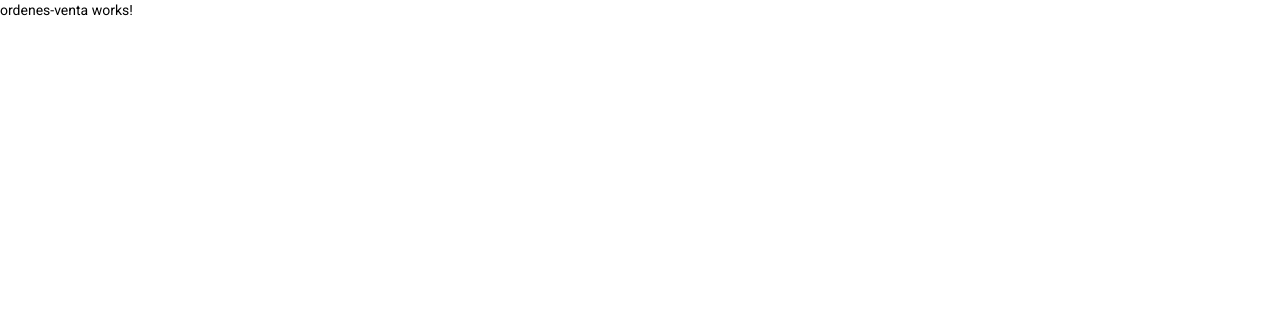
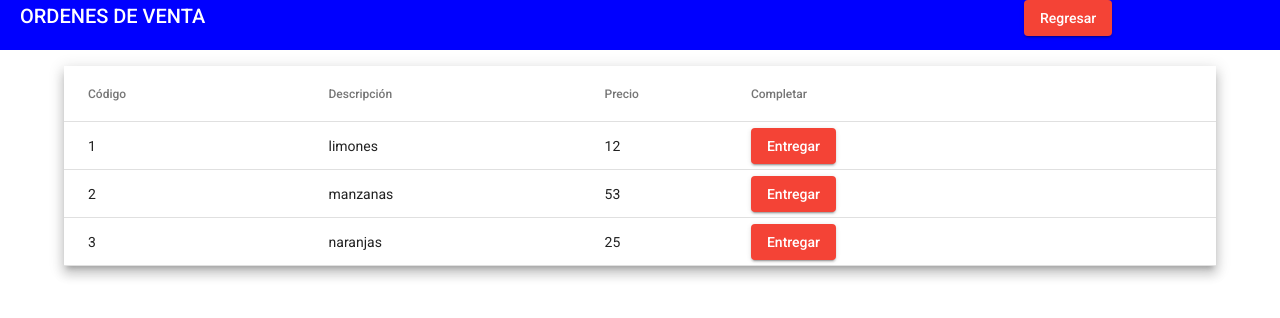
Before and after one commit to EddGomezH/Proyecto_Intermedias, an Angular app in the folder frontend/: page /ordenes_venta in a window 1280 px wide. Shown: the top 318 px of the page. Built offline with nearby package versions, Linux system fonts and the light colour scheme.

Commit message:
Finalizando front

```diff
--- a/frontend/src/app/app-routing.module.ts
+++ b/frontend/src/app/app-routing.module.ts
@@ -25,7 +25,7 @@ const routes: Routes = [
     component: OrdenesVentaComponent
   },
   {
-    path: 'ordenes_compra',
+    path: 'ordenes_transferencia',
     component: OrdenesTransferenciaComponent
   }
 ];
--- a/frontend/src/app/app.module.ts
+++ b/frontend/src/app/app.module.ts
@@ -11,6 +11,8 @@ import {MatButtonModule} from '@angular/material/button';
 import {FormsModule} from '@angular/forms';
 import {MatIconModule} from '@angular/material/icon';
 import {MatSelectModule} from '@angular/material/select';
+import {MatTableModule} from '@angular/material/table';
+
 import { OrdenesVentaComponent } from './components/ordenes-venta/ordenes-venta.component';
 import { OrdenesTransferenciaComponent } from './components/ordenes-transferencia/ordenes-transferencia.component';
 import { InicioRepartidorComponent } from './components/inicio-repartidor/inicio-repartidor.component';
@@ -37,7 +39,8 @@ import { PerfilComponent } from './components/perfil/perfil.component';
     MatButtonModule,
     FormsModule,
     MatIconModule,
-    MatSelectModule
+    MatSelectModule,
+    MatTableModule
   ],
   providers: [],
   bootstrap: [AppComponent]
--- a/frontend/src/app/components/inicio-repartidor/inicio-repartidor.component.ts
+++ b/frontend/src/app/components/inicio-repartidor/inicio-repartidor.component.ts
@@ -18,7 +18,7 @@ export class InicioRepartidorComponent implements OnInit {
   }
 
   ordenes_transferencia(){
-    this.router.navigate(['/ordenes_compra']);
+    this.router.navigate(['/ordenes_transferencia']);
   }
   perfil(){
     this.router.navigate(['/perfil']);
--- a/frontend/src/app/components/ordenes-transferencia/ordenes-transferencia.component.css
+++ b/frontend/src/app/components/ordenes-transferencia/ordenes-transferencia.component.css
@@ -0,0 +1,39 @@
+table {
+    width: 90%;
+    margin:1rem auto;
+ }
+
+ .contenedor {
+    display: flex;
+    flex-direction: column;
+    margin:1rem auto;
+    max-width: 600px;
+    box-shadow: -1px 3px 66px 0px rgba(0,0,0,0.75);
+    padding: 1rem;
+}
+
+.back-panel {
+    background-color: blue;
+    width: 100%;
+    height: 50px;
+    color: white;
+ }
+
+ .back-sub1
+{
+    float: left;
+    width: 80%;
+    height: 50px;
+}
+.back-button
+{
+    float: left;
+    width: 20%;
+    height: 50px;
+}
+
+.miniblok {
+    width: 100%;
+    height: 50px;
+    margin-left: 20px;
+}
--- a/frontend/src/app/components/ordenes-transferencia/ordenes-transferencia.component.html
+++ b/frontend/src/app/components/ordenes-transferencia/ordenes-transferencia.component.html
@@ -1 +1,46 @@
-<p>ordenes-transferencia works!</p>
+<div>
+    <div class="back-panel">
+
+      <div class="back-sub1">
+        <div class="miniblok">
+          <h2>ORDENES DE TRANSFERENCIA</h2>
+        </div>
+      </div>
+
+      <div class="back-button">
+        <button mat-raised-button color="warn" (click)="Regresar()">Regresar</button>
+      </div>
+
+    </div>
+    <div>
+        <table mat-table [dataSource]="datos" class="mat-elevation-z8" #tabla1>
+
+            <ng-container matColumnDef="codigo">
+              <th mat-header-cell *matHeaderCellDef> Código </th>
+              <td mat-cell *matCellDef="let transferencia"> {{transferencia.codigo}} </td>
+            </ng-container>
+
+            <ng-container matColumnDef="descripcion">
+              <th mat-header-cell *matHeaderCellDef> Descripción </th>
+              <td mat-cell *matCellDef="let transferencia"> {{transferencia.descripcion}} </td>
+            </ng-container>
+
+            <ng-container matColumnDef="precio">
+              <th mat-header-cell *matHeaderCellDef> Precio </th>
+              <td mat-cell *matCellDef="let transferencia"> {{transferencia.precio}} </td>
+            </ng-container>
+
+            <ng-container matColumnDef="borrar">
+              <th mat-header-cell *matHeaderCellDef> Completar </th>
+              <td mat-cell *matCellDef="let j = index;">
+                <button mat-raised-button color="warn" focusable="false" (click)="borrarFila(j)">
+                  Entregar
+                </button>
+              </td>
+            </ng-container>
+
+            <tr mat-header-row *matHeaderRowDef="columnas"></tr>
+            <tr mat-row *matRowDef="let row; columns: columnas;"></tr>
+          </table>
+    </div>
+</div>
--- a/frontend/src/app/components/ordenes-transferencia/ordenes-transferencia.component.ts
+++ b/frontend/src/app/components/ordenes-transferencia/ordenes-transferencia.component.ts
@@ -1,4 +1,14 @@
-import { Component, OnInit } from '@angular/core';
+import { Component, ViewChild,OnInit } from '@angular/core';
+import { Router } from '@angular/router';
+import {Location} from '@angular/common';
+import { MatTable } from '@angular/material/table';
+
+export interface Transferencia {
+  codigo: number;
+  descripcion: string;
+  precio:number;
+}
+
 
 @Component({
   selector: 'app-ordenes-transferencia',
@@ -7,9 +17,38 @@ import { Component, OnInit } from '@angular/core';
 })
 export class OrdenesTransferenciaComponent implements OnInit {
 
-  constructor() { }
+  columnas: string[] = ['codigo', 'descripcion', 'precio', 'borrar'];
+
+  datos: Transferencia[] = [
+  {codigo: 1, descripcion: 'limones',  precio: 12} ,
+  {codigo: 2, descripcion: 'manzanas',  precio: 53} ,
+  {codigo: 3, descripcion: 'naranjas',  precio: 25} ,
+  ];
+
+
+
+  constructor(private router:Router,private _location: Location) { }
 
   ngOnInit(): void {
   }
 
+  Regresar()
+  {
+    this._location.back();;
+  }
+
+  @ViewChild(MatTable) tabla1: MatTable<Transferencia>;
+
+  borrarFila(cod: number) {
+    if (confirm("Desea marcar la transacción como entregada?")) {
+      this.borrarOrden(cod);
+      this.datos.splice(cod, 1);
+      this.tabla1.renderRows();
+    }
+  }
+  borrarOrden(cod: number)
+  {
+    console.log(this.datos[cod]);
+  }
+
 }
--- a/frontend/src/app/components/ordenes-venta/ordenes-venta.component.css
+++ b/frontend/src/app/components/ordenes-venta/ordenes-venta.component.css
@@ -0,0 +1,39 @@
+table {
+    width: 90%;
+    margin:1rem auto;
+ }
+
+ .contenedor {
+    display: flex;
+    flex-direction: column;
+    margin:1rem auto;
+    max-width: 600px;
+    box-shadow: -1px 3px 66px 0px rgba(0,0,0,0.75);
+    padding: 1rem;
+}
+
+.back-panel {
+    background-color: blue;
+    width: 100%;
+    height: 50px;
+    color: white;
+ }
+
+ .back-sub1
+{
+    float: left;
+    width: 80%;
+    height: 50px;
+}
+.back-button
+{
+    float: left;
+    width: 20%;
+    height: 50px;
+}
+
+.miniblok {
+    width: 100%;
+    height: 50px;
+    margin-left: 20px;
+}
--- a/frontend/src/app/components/ordenes-venta/ordenes-venta.component.html
+++ b/frontend/src/app/components/ordenes-venta/ordenes-venta.component.html
@@ -1 +1,46 @@
-<p>ordenes-venta works!</p>
+<div>
+    <div class="back-panel">
+
+      <div class="back-sub1">
+        <div class="miniblok">
+          <h2>ORDENES DE VENTA</h2>
+        </div>
+      </div>
+
+      <div class="back-button">
+        <button mat-raised-button color="warn" (click)="Regresar()">Regresar</button>
+      </div>
+
+    </div>
+    <div>
+        <table mat-table [dataSource]="datos" class="mat-elevation-z8" #tabla1>
+
+            <ng-container matColumnDef="codigo">
+              <th mat-header-cell *matHeaderCellDef> Código </th>
+              <td mat-cell *matCellDef="let venta"> {{venta.codigo}} </td>
+            </ng-container>
+
+            <ng-container matColumnDef="descripcion">
+              <th mat-header-cell *matHeaderCellDef> Descripción </th>
+              <td mat-cell *matCellDef="let venta"> {{venta.descripcion}} </td>
+            </ng-container>
+
+            <ng-container matColumnDef="precio">
+              <th mat-header-cell *matHeaderCellDef> Precio </th>
+              <td mat-cell *matCellDef="let venta"> {{venta.precio}} </td>
+            </ng-container>
+
+            <ng-container matColumnDef="borrar">
+              <th mat-header-cell *matHeaderCellDef> Completar </th>
+              <td mat-cell *matCellDef="let j = index;">
+                <button mat-raised-button color="warn" focusable="false" (click)="borrarFila(j)">
+                  Entregar
+                </button>
+              </td>
+            </ng-container>
+
+            <tr mat-header-row *matHeaderRowDef="columnas"></tr>
+            <tr mat-row *matRowDef="let row; columns: columnas;"></tr>
+          </table>
+    </div>
+</div>
--- a/frontend/src/app/components/ordenes-venta/ordenes-venta.component.ts
+++ b/frontend/src/app/components/ordenes-venta/ordenes-venta.component.ts
@@ -1,4 +1,13 @@
-import { Component, OnInit } from '@angular/core';
+import { Component, ViewChild, OnInit } from '@angular/core';
+import { Router } from '@angular/router';
+import {Location} from '@angular/common';
+import { MatTable } from '@angular/material/table';
+
+export interface Venta {
+  codigo: number;
+  descripcion: string;
+  precio:number;
+}
 
 @Component({
   selector: 'app-ordenes-venta',
@@ -7,9 +16,37 @@ import { Component, OnInit } from '@angular/core';
 })
 export class OrdenesVentaComponent implements OnInit {
 
-  constructor() { }
+  columnas: string[] = ['codigo', 'descripcion', 'precio', 'borrar'];
+
+  datos: Venta[] = [
+  {codigo: 1, descripcion: 'limones',  precio: 12} ,
+  {codigo: 2, descripcion: 'manzanas',  precio: 53} ,
+  {codigo: 3, descripcion: 'naranjas',  precio: 25} ,
+  ];
+
+  constructor(private router:Router,private _location: Location) { }
 
   ngOnInit(): void {
   }
 
+  Regresar()
+  {
+    this._location.back();;
+  }
+
+  @ViewChild(MatTable) tabla1: MatTable<Venta>;
+
+  borrarFila(cod: number) {
+    if (confirm("Desea marcar la venta como entregada?")) {
+      this.borrarOrden(cod);
+      this.datos.splice(cod, 1);
+      this.tabla1.renderRows();
+    }
+  }
+  borrarOrden(cod: number)
+  {
+    console.log(this.datos[cod]);
+  }
+
+
 }
```
